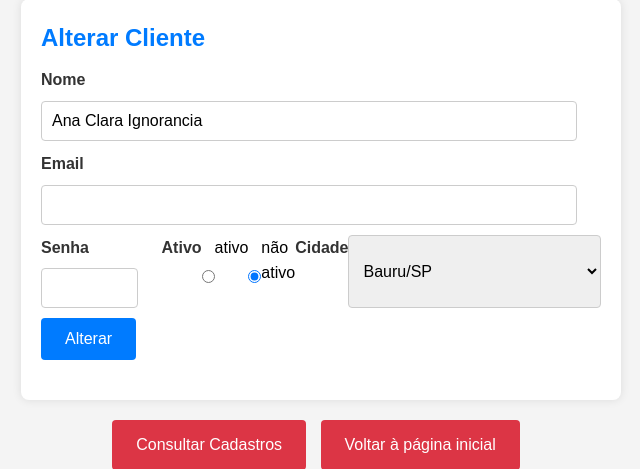
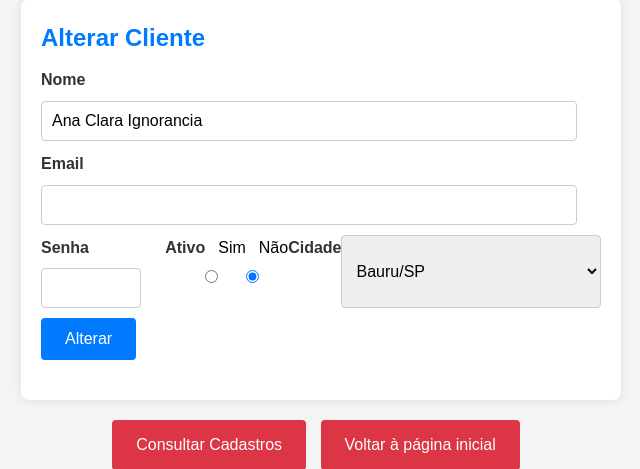
Before and after one commit to Anthonyysilv/PRW, a PHP site: page /AlteraCliente.php?id=2 in a window 1280 px wide. Shown: the part 21-490 px from the top of the page, without its empty margins (319-959 px from the left). Run offline with PHP 8.4, Linux system fonts and the light colour scheme; data comes from the database, SQL or seed files in the repository; data that the repository does not hold is empty.

Commit message:
23/07 12:28

```diff
--- a/CadastroIFSP/AlteraCliente.php
+++ b/CadastroIFSP/AlteraCliente.php
@@ -143,16 +143,16 @@
                     <input type="password" name="senha" id="senha" value="<?php echo $row['senha']?>" required>
                 </div>
                 <label for="ativo">Ativo</label>
-                <input type="radio" name="ativo" id="ativo" value="1" required> ativo
-                <input type="radio" name="ativo" id="ativo" value="0" checked required> não ativo
+                <input type="radio" name="ativo" id="ativo" value="1" required> Sim
+                <input type="radio" name="ativo" id="ativo" value="0" checked required> Não
                 <label for="cidade">Cidade</label>
                 <select name="cidade" id="cidade">
                     <?php
                         include('includes/conexao.php');
                         $sql = "SELECT * FROM cidade";
                         $result = mysqli_query($con, $sql);
-                        while($row = mysqli_fetch_array($result)) {
-                            echo "<option value='".$row['id']."'>".$row['nome']."/".$row['estado']."</option>";
+                        while($row_cid = mysqli_fetch_array($result)) {
+                            echo "<option value='".$row_cid['id']."'>".$row_cid['nome']."/".$row_cid['estado']."</option>";
                         }
                     ?>
                 </select>
--- a/CadastroIFSP/AlteraClienteExe.php
+++ b/CadastroIFSP/AlteraClienteExe.php
@@ -83,7 +83,7 @@
                         email = '$email',
                         senha = '$senha',
                         ativo = '$ativo',
-                        cidade = '$id_cidade'
+                        cidade = '$cidade'
                     WHERE id = $id";
             $result  = mysqli_query($con, $sql);
             if ($result) {
```
